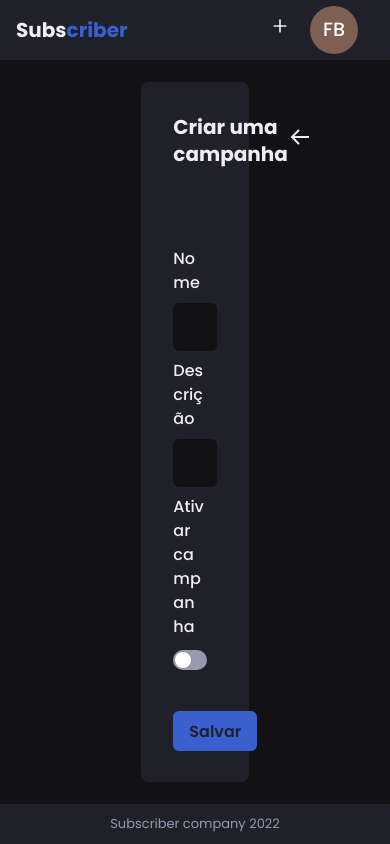
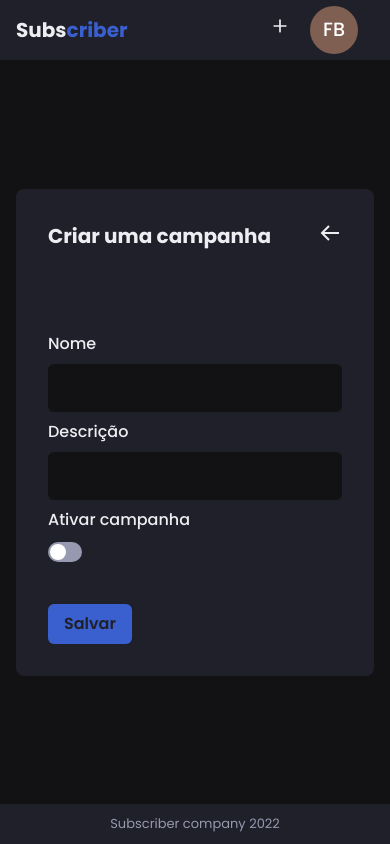
Before and after one commit to StephanyBatista/subscribers, a React (Vite) app in the folder frontend/: page /campaigns/create in a window 390 px wide. Built offline with nearby package versions, Linux system fonts and the light colour scheme; no server answers.

Commit message:
fix issues layout on mobile

```diff
--- a/frontend/src/pages/Campaigns/Create.tsx
+++ b/frontend/src/pages/Campaigns/Create.tsx
@@ -61,7 +61,7 @@ export function Create() {
             <Flex
                 bg="gray.800"
                 maxH={700}
-                w="30%"
+                w={["100%", "30%"]}
                 p="8"
                 mx="auto"
                 flexDirection="column"
```
